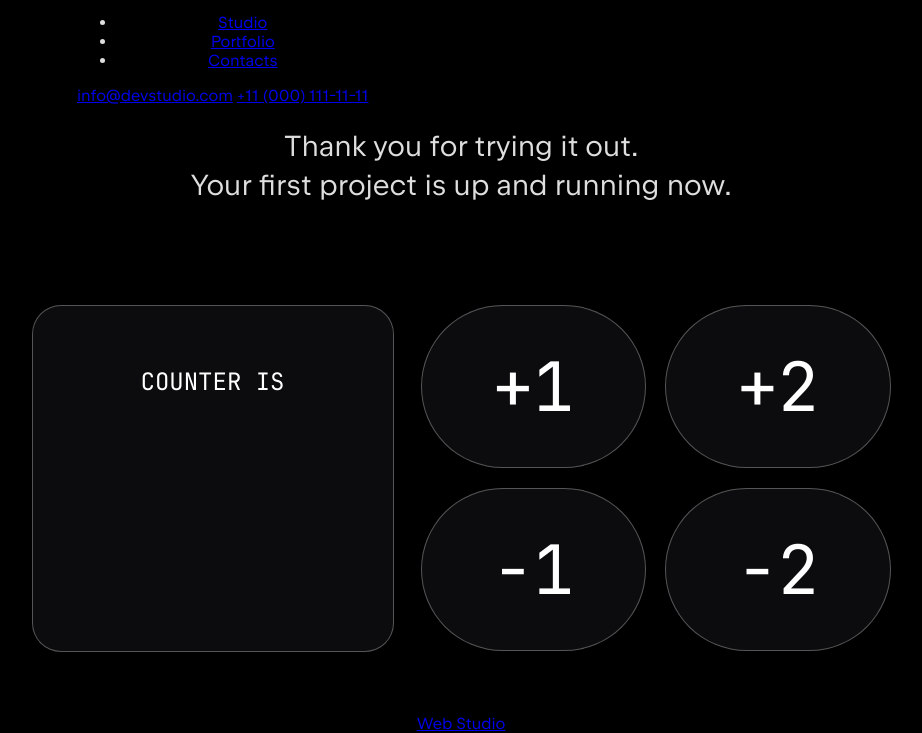
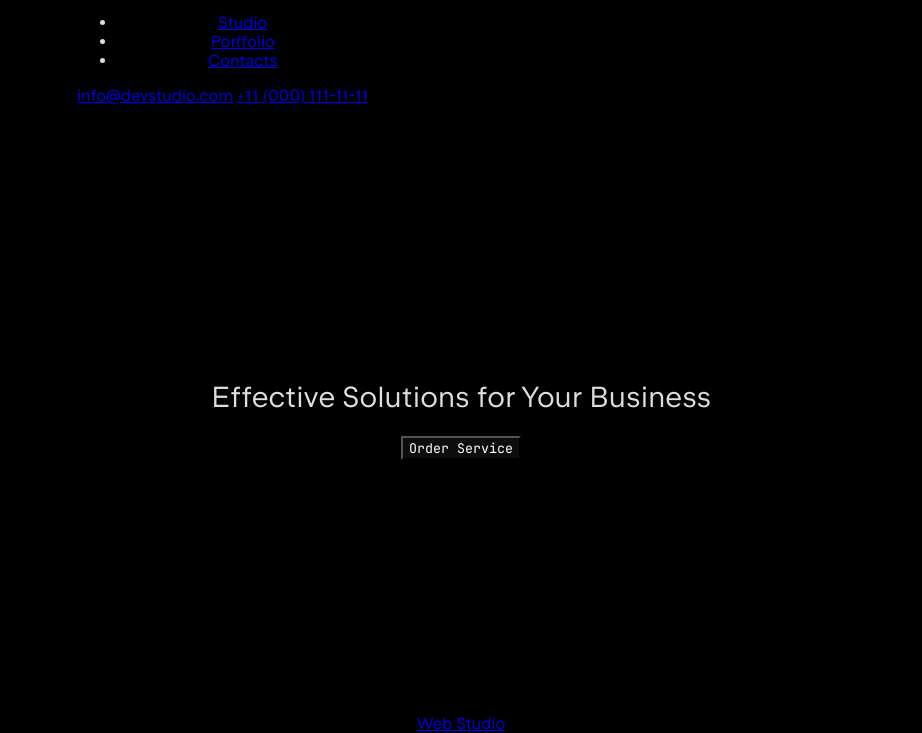
Before and after one commit to RocketReact/goit-markup-hw-01, a website built with Vite: page index.html in a window 1280 px wide. Shown: the part 67-800 px from the top of the page, without its empty margins (179-1101 px from the left). Built offline with nearby package versions, Linux system fonts and the light colour scheme; files whose address does not match are found by name.

Commit message:
h1, button - hero image

```diff
--- a/index.html
+++ b/index.html
@@ -22,24 +22,14 @@
   </div>
 </header>
 
-<main id="app">
-  <h1 class="title">
-    Thank you for trying it out. <br /> Your first project is up and running
-    now.
-  </h1>
-  <section class="counter">
-    <div class="counter-info">
-      <p class="counter-text">Counter is</p>
-      <p class="counter-value" id="counter-value"></p>
-    </div>
-    <div class="counter-interaction">
-      <button id="increaseByOne" type="button">+1</button>
-      <button id="increaseByTwo" type="button">+2</button>
-      <button id="decreaseByOne" type="button">-1</button>
-      <button id="decreaseByTwo" type="button">-2</button>
-    </div>
-  </section>
+<main>
+  <div>
+  <h1> Effective Solutions for Your Business </h1>
+  <button type="button">Order Service </button>
+  </div>
 </main>
+
+
 <footer>
   <a href="/"> Web Studio </a>
 </footer>
```
